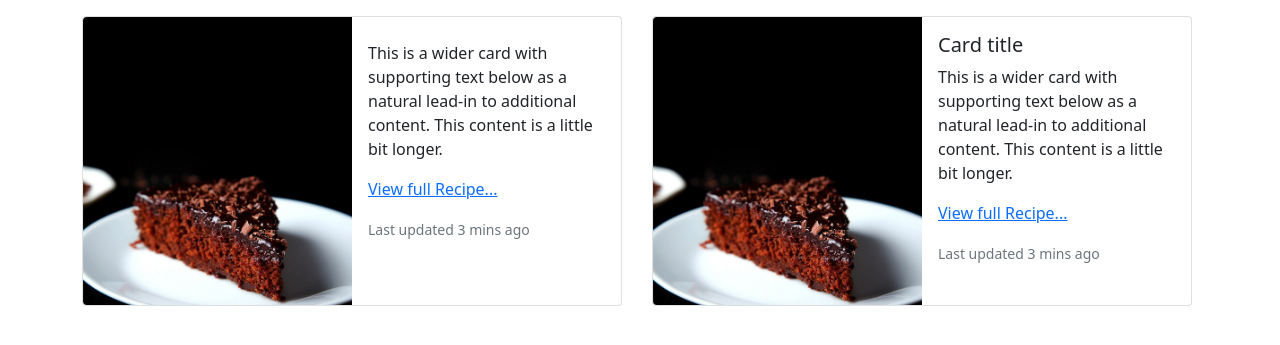
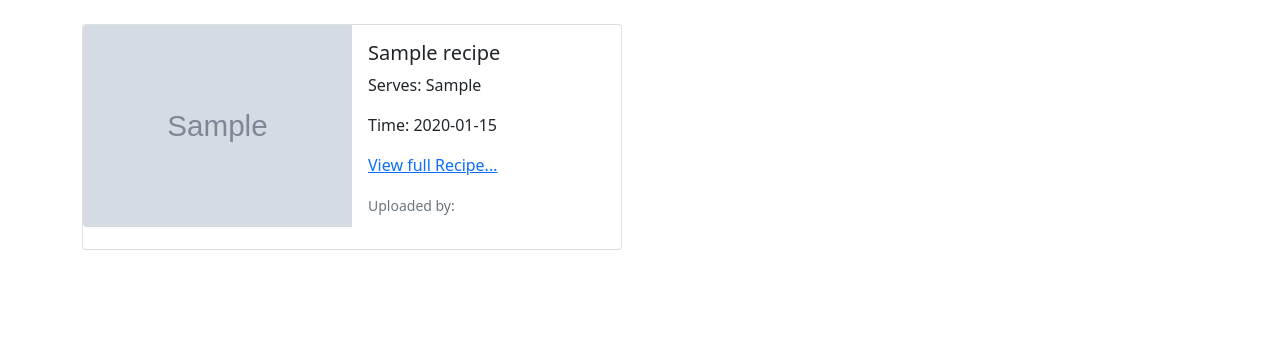
Before and after one commit to DhruvBundheliya/CleverCooks, a Django app: page /recipes in a window 1280 px wide. Shown: the part 56-401 px from the top of the page. Run offline with Django 3.2, Linux system fonts and the light colour scheme; tables that the repository leaves empty hold one stand-in row (values such as "Sample post"); grey boxes marked "Sample" are stand-in pictures.

Commit message:
First Commit

```diff
--- a/Recipe/models.py
+++ b/Recipe/models.py
@@ -7,7 +7,7 @@ class Recipe(models.Model):
     #recipe_id = models.AutoField(primary_key=True)
     title = models.CharField(max_length=200)
     description = models.TextField()
-    coverImage= models.ImageField(upload_to="RecipeImage")
+    coverImage= models.ImageField(null=True, blank=True)
     serves = models.CharField(max_length=50)
     time = models.CharField(max_length=50)
     ingredients = models.TextField()
--- a/Recipe/templates/post_recipe.html
+++ b/Recipe/templates/post_recipe.html
@@ -3,7 +3,7 @@
 {% block body %}
   <div class="container">
     <div class="col-sm-12">
-      <form action="" method="POST">
+      <form action="" method="POST" >
         {% csrf_token %}
         <br>
 
@@ -31,6 +31,8 @@
 
         <input type="submit" value="Submit" class="btn btn-primary" />
       </form>
+      <br>
+      <br>
     </div>
   </div>
   {% endblock body %}
--- a/Recipe/templates/recipes.html
+++ b/Recipe/templates/recipes.html
@@ -4,41 +4,32 @@
 {% load static %}
 
 <div class="container">
-    <div class="row">
+    <div class="row my-2">
+        {% for item in recipes %}
         <div class="col-6">
             <div class="card mb-3" style="max-width: 540px;">
                 <div class="row g-0">
                     <div class="col-md-6">
-                        <img src='{% static "cake1.jpg" %}' class="img-fluid rounded-start" alt="...">
+                        <img src='/media/{{item.coverImage}}' class="img-fluid rounded-start" alt="..." >
                     </div>
                     <div class="col-md-6">
                         <div class="card-body">
-                            <h5 class="card-title">{{recipedetails.title}}</h5>
-                            <p class="card-text">This is a wider card with supporting text below as a natural lead-in to
-                                additional content. This content is a little bit longer.</p>
-                            <p class="card-text"><a href="recipe_desc"><p>View full Recipe...</p></a><small class="text-muted">Last updated 3 mins ago</small></p>
+                            <h5 class="card-title">{{item.title}}</h5>
+
+                            <p class="card-text">Serves: {{item.serves}}</p>
+                            <p class="card-text">Time: {{item.time}}</p>
+                            <p class="card-text"><a href="recipe_desc">
+                                    <p>View full Recipe...</p>
+                                </a><small class="text-muted">Uploaded by: </small></p>
                         </div>
                     </div>
                 </div>
             </div>
         </div>
-        <div class="col-6">
-            <div class="card mb-3" style="max-width: 540px;">
-                <div class="row g-0">
-                    <div class="col-md-6">
-                        <img src='{% static "cake1.jpg" %}' class="img-fluid rounded-start" alt="...">
-                    </div>
-                    <div class="col-md-6">
-                        <div class="card-body">
-                            <h5 class="card-title">Card title</h5>
-                            <p class="card-text">This is a wider card with supporting text below as a natural lead-in to
-                                additional content. This content is a little bit longer.</p>
-                            <p class="card-text"><a href="recipe_desc"><p>View full Recipe...</p></a><small class="text-muted">Last updated 3 mins ago</small></p>
-                        </div>
-                    </div>
-                </div>
-            </div>
-        </div>
+        {% if forloop.counter|divisibleby:100 %}
     </div>
+    <div class="row my-2"></div>
+    {% endif %}
+    {% endfor %}
 </div>
 {% endblock body %}
--- a/Recipe/urls.py
+++ b/Recipe/urls.py
@@ -1,11 +1,10 @@
 from django.urls import path,include
 from Recipe import views
-from django.conf import settings
-from django.conf.urls.static import static
+
 
 urlpatterns = [
     path('',views.index,name='index'),
     path('postrecipe',views.postrecipe,name='postrecipe'),
     path('recipes',views.recipes,name='recipes'),
-    path('recipe_desc',views.recipe_desc,name='recipe_desc')
-]  + static(settings.MEDIA_URL, document_root = settings.MEDIA_ROOT)
+    path('recipe_desc/<int:id>',views.recipe_desc,name='recipe_desc')
+]
--- a/Recipe/views.py
+++ b/Recipe/views.py
@@ -16,14 +16,15 @@ def postrecipe(request):
         instructions = request.POST['instructions']
         recipe = Recipe(title=title,description=description, coverImage=coverImage,serves=serves,time=time,ingredients=ingredients,instructions=instructions)
         recipe.save()
-        return render(request,'recipes.html')
+        return redirect('recipes')
     return render(request,'post_recipe.html')
 
 
 def recipes(request):
-    recipedetails = Recipe.objects.all()
+    recipes = Recipe.objects.all()
+    return render(request,'recipes.html',{'recipes':recipes})
+
+def recipe_desc(request, id):
+    recipedetails = Recipe.objects.filter(id = id)[0]
     context = {'recipedetails' : recipedetails}
-    return render(request,'recipes.html', context)
-
-def recipe_desc(request):
-    return render(request,'recipe_desc.html')
+    return render(request,'recipe_desc.html', context)
--- a/User/urls.py
+++ b/User/urls.py
@@ -1,7 +1,5 @@
 from User import views
 from django.urls import path,include
-from django.conf import settings
-from django.conf.urls.static import static
 
 urlpatterns = [
     path('register',views.register,name='register'),
@@ -9,4 +7,4 @@ urlpatterns = [
     path('profile',views.profile,name='profile'),
     path('logout',views.logoutUser,name='logout'),
     path('account-verify/<slug:token>',views.account_verify,name='account_verify')
-]  + static(settings.MEDIA_URL, document_root = settings.MEDIA_ROOT)
+]
```
Also changed, not shown: Recipe/migrations/0001_initial.py, Recipe/migrations/0002_alter_recipe_coverimage.py (added), Recipe/migrations/0002_auto_20211121_1503.py (deleted), Recipe/static/cake1.jpg (deleted), media/Pizza.jpg (added), media/Pizza_GcZdPGI.jpg (added), media/image (1).jpg (added), media/image.jpg (added), media/image_hTyJGv9.jpg (added).
